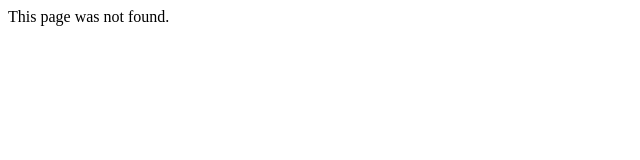
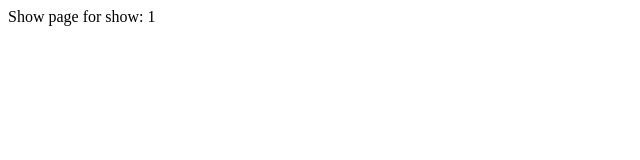
Before and after one commit to Aniketraj05/box-office-app, a React (Create React App) app: page /show/1 in a window 1280 px wide. Before the commit this address had no page. Shown: the top 160 px of the page, without its empty margins (0-640 px from the left). Built offline with nearby package versions, Linux system fonts and the light colour scheme.

Commit message:
Added dynamic page for each show through readMore link, corrected a typo in Home, passed id for each show from show grid

```diff
--- a/src/App.js
+++ b/src/App.js
@@ -3,6 +3,7 @@ import Home from "./pages/Home";
 import Contact from "./pages/Contact";
 import NoMatch from "./pages/NoMatch";
 import MainLayout from "./components/MainLayout";
+import ShowPage from "./pages/ShowPage";
 
 function App() {
   return (
@@ -14,6 +15,7 @@ function App() {
             <Route path="/contact" element={<Contact />} />
           </Route>
           <Route path="*" element={<NoMatch />} />
+          <Route path="/show/:showId" element={<ShowPage />} />
         </Routes>
       </BrowserRouter>
     </div>
--- a/src/components/ShowCard.js
+++ b/src/components/ShowCard.js
@@ -12,7 +12,7 @@ const ShowCard = ({ name, imgUrl, id, summary }) => {
       <p>{summarStripped}</p>
 
       <div>
-        <Link to="/">Read More</Link>
+        <Link to={`/show/${id}`}>Read More</Link>
         <button type="button">Star Mark</button>
       </div>
     </div>
--- a/src/components/ShowGrid.js
+++ b/src/components/ShowGrid.js
@@ -7,6 +7,7 @@ const ShowGrid = ({ showData }) => {
     return showData.map((item) => (
       <div key={item.show.id}>
         <ShowCard
+          id={item.show.id}
           name={item.show.name}
           imgUrl={item.show.image ? item.show.image.medium : "/not-found.png"}
           summary={item.show.summary}
--- a/src/pages/Home.js
+++ b/src/pages/Home.js
@@ -22,7 +22,7 @@ const Home = () => {
     }
   };
 
-  const renderApiDate = () => {
+  const renderApiData = () => {
     if (apiErrorState) {
       return <div>Error occured!{apiErrorState.message}</div>;
     }
@@ -42,7 +42,7 @@ const Home = () => {
     <div>
       <p>Home page</p>
       <SearchForm handleFormSubmit={handleFormSubmit} />
-      {renderApiDate()}
+      {renderApiData()}
     </div>
   );
 };
--- /dev/null
+++ b/src/pages/ShowPage.js
@@ -0,0 +1,9 @@
+import React from "react";
+import { useParams } from "react-router-dom";
+
+const ShowPage = () => {
+  const { showId } = useParams();
+  return <div>Show page for show: {showId}</div>;
+};
+
+export default ShowPage;
```
